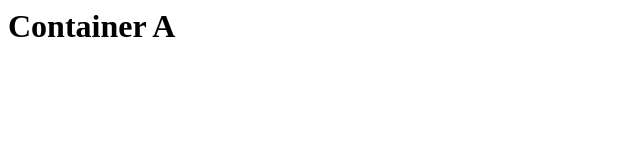
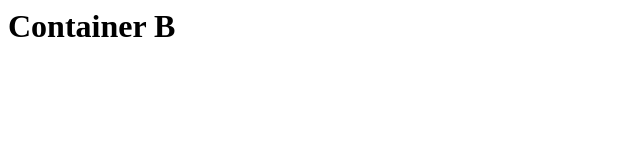
Before and after one commit to abtayade/Multi-Branch, a plain HTML site: page index.html in a window 1280 px wide. Shown: the full height of the page, 0-640 px from the left. Drawn offline with Linux system fonts and the light colour scheme.

Commit message:
Update index.html

```diff
--- a/index.html
+++ b/index.html
@@ -1 +1 @@
-<h1> Container A <h1>
+<h1> Container B <h1>
```
